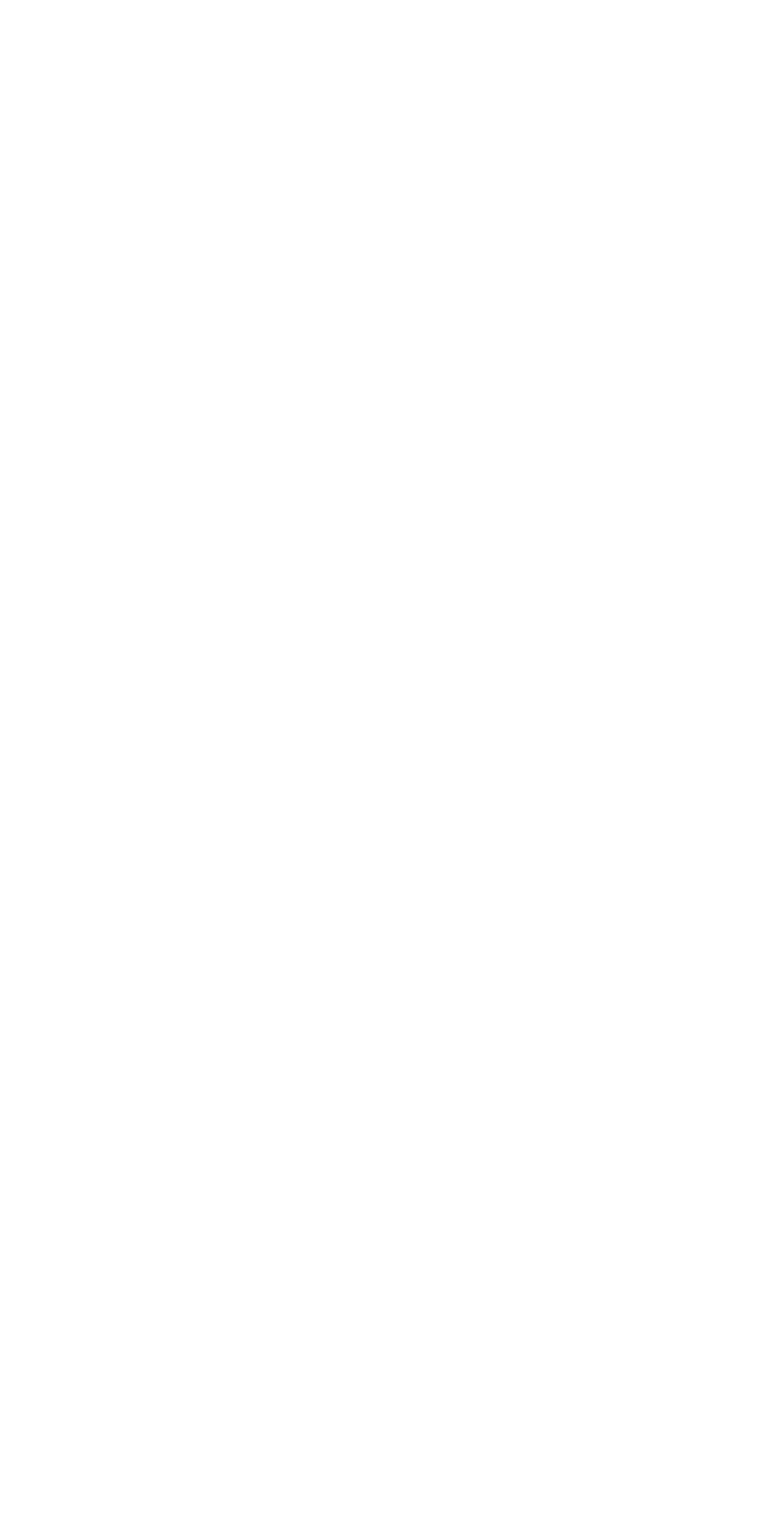
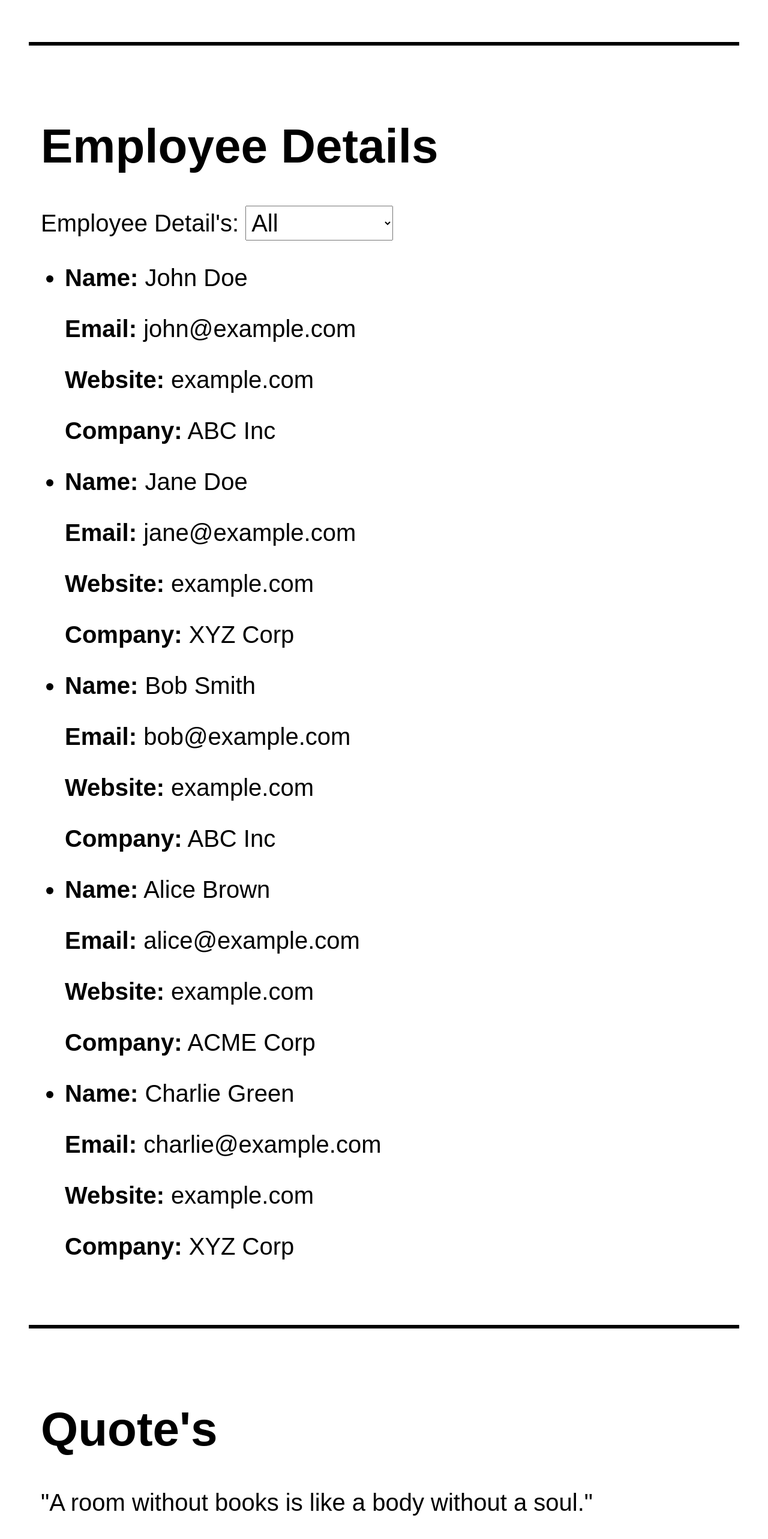
Before and after one commit to mdadil09/React-JS-Practice-Set, a React (Create React App) app in the folder set-7/: page / in a window 1280 px wide. Shown: the part 3193-5759 px from the top of the page at 60% size. Before the commit the page ends 3263 px from the top, so only its background shows below. Built offline with nearby package versions, Linux system fonts and the light colour scheme.

Commit message:
Added Users,Quotes,MoviesList in set-7

```diff
--- a/set-7/src/App.js
+++ b/set-7/src/App.js
@@ -1,6 +1,9 @@
 import "./App.css";
 import Movies from "./components/Movies/Movies";
+import MoviesList from "./components/MoviesList/MoviesList";
+import Quotes from "./components/Quotes/Quotes";
 import UserData from "./components/UserData/UserData";
+import Users from "./components/Users/Users";
 import WeatherData from "./components/WeatherData/WeatherData";
 
 function App() {
@@ -15,6 +18,12 @@ function App() {
       <UserData />
       <hr />
       <Movies />
+      <hr />
+      <Users />
+      <hr />
+      <Quotes />
+      <hr />
+      <MoviesList />
     </div>
   );
 }
--- /dev/null
+++ b/set-7/src/components/MoviesList/MoviesList.jsx
@@ -0,0 +1,71 @@
+import React, { useEffect, useState } from "react";
+import { fakeFetch } from "./api";
+
+const MoviesList = () => {
+  const [showMovies, setShowMovies] = useState([]);
+  const [moviesInfo, setMoviesInfo] = useState("");
+
+  const getMovies = async () => {
+    try {
+      const res = await fakeFetch("https://example.com/api/movies");
+      setShowMovies(res.data);
+    } catch (error) {
+      console.log(error);
+    }
+  };
+
+  useEffect(() => {
+    getMovies();
+  }, []);
+
+  const arr = showMovies.map(({ genre }) => genre);
+
+  const genreArr = [...new Set(arr)];
+
+  const handleGenre = (genreName) => {
+    setMoviesInfo(genreName);
+  };
+
+  const handleChange = (e) => {
+    handleGenre(e.target.value);
+  };
+
+  const filterItems = moviesInfo
+    ? showMovies.filter(({ genre }) => genre === moviesInfo)
+    : showMovies;
+
+  return (
+    <div className="container" style={{ padding: "60px", fontSize: "40px" }}>
+      <h1>Movies List</h1>
+      <label>Filter By Genre: </label>
+      <select
+        style={{ padding: "5px", fontSize: "40px" }}
+        onChange={handleChange}
+      >
+        <option value="">All Genre</option>
+        {genreArr.map((item) => (
+          <option key={item} value={item}>
+            {item}
+          </option>
+        ))}
+      </select>
+      <ul>
+        {filterItems.map(({ title, year, genre }) => (
+          <li key={title}>
+            <p>
+              <b>Title:</b> {title}
+            </p>
+            <p>
+              <b>Year:</b> {year}
+            </p>
+            <p>
+              <b>Genre:</b> {genre}
+            </p>
+          </li>
+        ))}
+      </ul>
+    </div>
+  );
+};
+
+export default MoviesList;
--- /dev/null
+++ b/set-7/src/components/MoviesList/api.js
@@ -0,0 +1,69 @@
+export const fakeFetch = (url) => {
+  return new Promise((resolve, reject) => {
+    setTimeout(() => {
+      if (url === "https://example.com/api/movies") {
+        resolve({
+          status: 200,
+          message: "Success",
+          data: [
+            {
+              title: "The Godfather",
+              year: 1972,
+              genre: "Crime",
+            },
+            {
+              title: "The Shawshank Redemption",
+              year: 1994,
+              genre: "Drama",
+            },
+            {
+              title: "The Dark Knight",
+              year: 2008,
+              genre: "Action",
+            },
+            {
+              title: "Forrest Gump",
+              year: 1994,
+              genre: "Comedy",
+            },
+            {
+              title: "The Matrix",
+              year: 1999,
+              genre: "Science Fiction",
+            },
+            {
+              title: "Jurassic Park",
+              year: 1993,
+              genre: "Science Fiction",
+            },
+            {
+              title: "Star Wars: Episode IV - A New Hope",
+              year: 1977,
+              genre: "Science Fiction",
+            },
+            {
+              title: "The Terminator",
+              year: 1984,
+              genre: "Action",
+            },
+            {
+              title: "Die Hard",
+              year: 1988,
+              genre: "Action",
+            },
+            {
+              title: "Pulp Fiction",
+              year: 1994,
+              genre: "Crime",
+            },
+          ],
+        });
+      } else {
+        reject({
+          status: 404,
+          message: "Movies list not found.",
+        });
+      }
+    }, 2000);
+  });
+};
--- /dev/null
+++ b/set-7/src/components/Quotes/Quotes.jsx
@@ -0,0 +1,31 @@
+import React, { useEffect, useState } from "react";
+import { fakeFetch } from "./api";
+
+const Quotes = () => {
+  const [showQuote, setShowQuote] = useState({ content: "", author: "" });
+
+  const getQuotes = async () => {
+    try {
+      const res = await fakeFetch();
+      setShowQuote(res);
+    } catch (error) {
+      console.log(error);
+    }
+  };
+
+  useEffect(() => {
+    getQuotes();
+  }, []);
+  return (
+    <div className="container" style={{ padding: "60px", fontSize: "40px" }}>
+      <h1>Quote's</h1>
+      <p>"{showQuote.content}"</p>
+      <p>-{showQuote.author}</p>
+      <button style={{ padding: "5px", fontSize: "40px" }} onClick={getQuotes}>
+        {showQuote ? "New Quote" : "Show Quote"}
+      </button>
+    </div>
+  );
+};
+
+export default Quotes;
--- /dev/null
+++ b/set-7/src/components/Quotes/api.js
@@ -0,0 +1,33 @@
+export const fakeFetch = () => {
+  const quotes = [
+    {
+      content: "Be yourself; everyone else is already taken.",
+      author: "Oscar Wilde",
+    },
+    {
+      content:
+        "Two things are infinite: the universe and human stupidity; and I'm not sure about the universe.",
+      author: "Albert Einstein",
+    },
+    {
+      content: "So many books, so little time.",
+      author: "Frank Zappa",
+    },
+    {
+      content: "A room without books is like a body without a soul.",
+      author: "Marcus Tullius Cicero",
+    },
+    {
+      content:
+        "In three words I can sum up everything I've learned about life: it goes on.",
+      author: "Robert Frost",
+    },
+  ];
+
+  return new Promise((resolve) => {
+    setTimeout(() => {
+      const randomQuote = quotes[Math.floor(Math.random() * quotes.length)];
+      resolve(randomQuote);
+    }, 1000);
+  });
+};
--- /dev/null
+++ b/set-7/src/components/Users/Users.jsx
@@ -0,0 +1,72 @@
+import React, { useEffect, useState } from "react";
+import { fakeFetch } from "./api";
+
+const Users = () => {
+  const [showUsers, setShowUsers] = useState([]);
+  const [showUserInfo, setShowUserInfo] = useState("");
+
+  const getUserData = async () => {
+    try {
+      const res = await fakeFetch("https://example.com/api/users");
+      setShowUsers(res.data);
+    } catch (error) {
+      console.log(error);
+    }
+  };
+
+  useEffect(() => {
+    getUserData();
+  }, []);
+
+  const companyName = showUsers.map(({ company }) => company);
+
+  const hanldeCompany = (cname) => {
+    setShowUserInfo(cname);
+  };
+
+  const handleChange = (e) => {
+    hanldeCompany(e.target.value);
+  };
+
+  const filtedredItems = showUserInfo
+    ? showUsers.filter(({ company }) => company === showUserInfo)
+    : showUsers;
+
+  return (
+    <div className="container" style={{ padding: "60px", fontSize: "40px" }}>
+      <h1>Employee Details</h1>
+      <label>Employee Detail's: </label>
+      <select
+        style={{ padding: "5px", fontSize: "40px" }}
+        onChange={handleChange}
+      >
+        <option value="">All</option>
+        {companyName.map((company) => (
+          <option key={company} value={company}>
+            {company}
+          </option>
+        ))}
+      </select>
+      <ul>
+        {filtedredItems.map(({ name, email, website, company }) => (
+          <li key={name}>
+            <p>
+              <b>Name:</b> {name}
+            </p>
+            <p>
+              <b>Email:</b> {email}
+            </p>
+            <p>
+              <b>Website:</b> {website}
+            </p>
+            <p>
+              <b>Company:</b> {company}
+            </p>
+          </li>
+        ))}
+      </ul>
+    </div>
+  );
+};
+
+export default Users;
--- /dev/null
+++ b/set-7/src/components/Users/api.js
@@ -0,0 +1,49 @@
+export const fakeFetch = (url) => {
+  return new Promise((resolve, reject) => {
+    setTimeout(() => {
+      if (url === "https://example.com/api/users") {
+        resolve({
+          status: 200,
+          message: "Success",
+          data: [
+            {
+              name: "John Doe",
+              email: "john@example.com",
+              website: "example.com",
+              company: "ABC Inc",
+            },
+            {
+              name: "Jane Doe",
+              email: "jane@example.com",
+              website: "example.com",
+              company: "XYZ Corp",
+            },
+            {
+              name: "Bob Smith",
+              email: "bob@example.com",
+              website: "example.com",
+              company: "ABC Inc",
+            },
+            {
+              name: "Alice Brown",
+              email: "alice@example.com",
+              website: "example.com",
+              company: "ACME Corp",
+            },
+            {
+              name: "Charlie Green",
+              email: "charlie@example.com",
+              website: "example.com",
+              company: "XYZ Corp",
+            },
+          ],
+        });
+      } else {
+        reject({
+          status: 404,
+          message: "Users list not found.",
+        });
+      }
+    }, 2000);
+  });
+};
```
Also changed, not shown: 1 other file (tests, documents, lock files or other folders).
